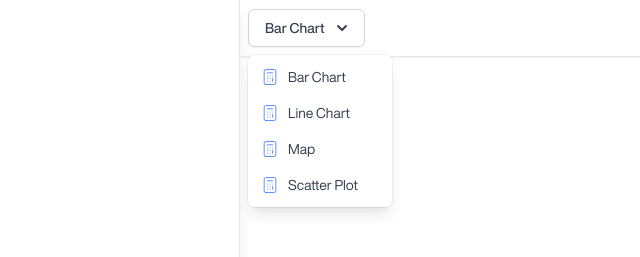
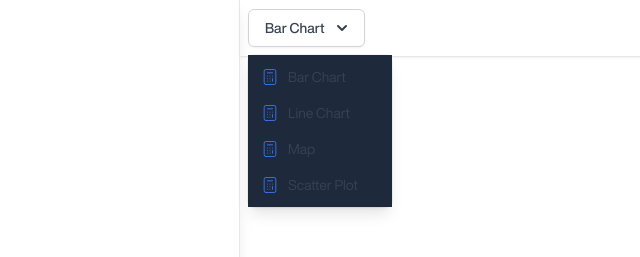
Before and after one commit to ntlind/tableau_webapp, a Next.js app: page / in a window 1280 px wide. Both pictures are taken after a click on the button "Bar Chart". Shown: the top 257 px of the page, without its empty margins (0-640 px from the left). Built offline with nearby package versions, Linux system fonts and the light colour scheme; no server answers.

Commit message:
finish dark mode

```diff
--- a/components/HeaderBar.tsx
+++ b/components/HeaderBar.tsx
@@ -15,7 +15,7 @@ export default function HeaderBar({ state, setState, data, setData }: IProps) {
     let typeChoices = Object.keys(iconList).map((key, index) => (key))
 
     return (
-        <div className='fixed w-full shadow h-14 ml-60 dark:bg-slate-900 '>
+        <div className='fixed w-full shadow h-14 ml-60 dark:bg-slate-900 e'>
             <div className='flex flex-row items-center h-full px-2 py-4'>
                 <Listbox options={typeChoices} selected={data.chartType} data={data} setData={setData} iconMap={iconList} />
             </div>
--- a/components/Listboxes/Listbox.tsx
+++ b/components/Listboxes/Listbox.tsx
@@ -37,15 +37,15 @@ export default function Listbox({ options, selected, data, setData, alignTextRig
             >
                 <Menu.Items className={alignTextRight ? "absolute right-0 mt-2 origin-top-right bg-white rounded-md shadow-lg w-36 ring-1 ring-black ring-opacity-5 focus:outline-none" :
                     "absolute left-0 mt-2 origin-top-left bg-white rounded-md shadow-lg w-36 ring-1 ring-black ring-opacity-5 focus:outline-none"}>
-                    <div className="py-1">
+                    <div className="py-1 bg-slate-800">
                         {/* @ts-ignore */}
                         {options.map((option, index) => (
                             <Menu.Item key={option}>
                                 {({ active }) => (
                                     <button
                                         className={classNames(
-                                            active ? 'bg-slate-100 text-gray-900 dark:bg-slate-500' : 'text-gray-700 dark:bg-slate-800',
-                                            'px-3 py-2 text-sm w-full text-left flex flex-row dark:text-white'
+                                            active ? 'bg-slate-100 text-gray-900 dark:bg-slate-700' : 'text-gray-700 dark:bg-slate-800',
+                                            'px-3 py-2 text-sm w-full text-left flex flex-row dark:text-white rounded-xl'
                                         )}
                                         // @ts-ignore
                                         onClick={e => setData({ ...data, chartType: e.target.innerText })}
```
